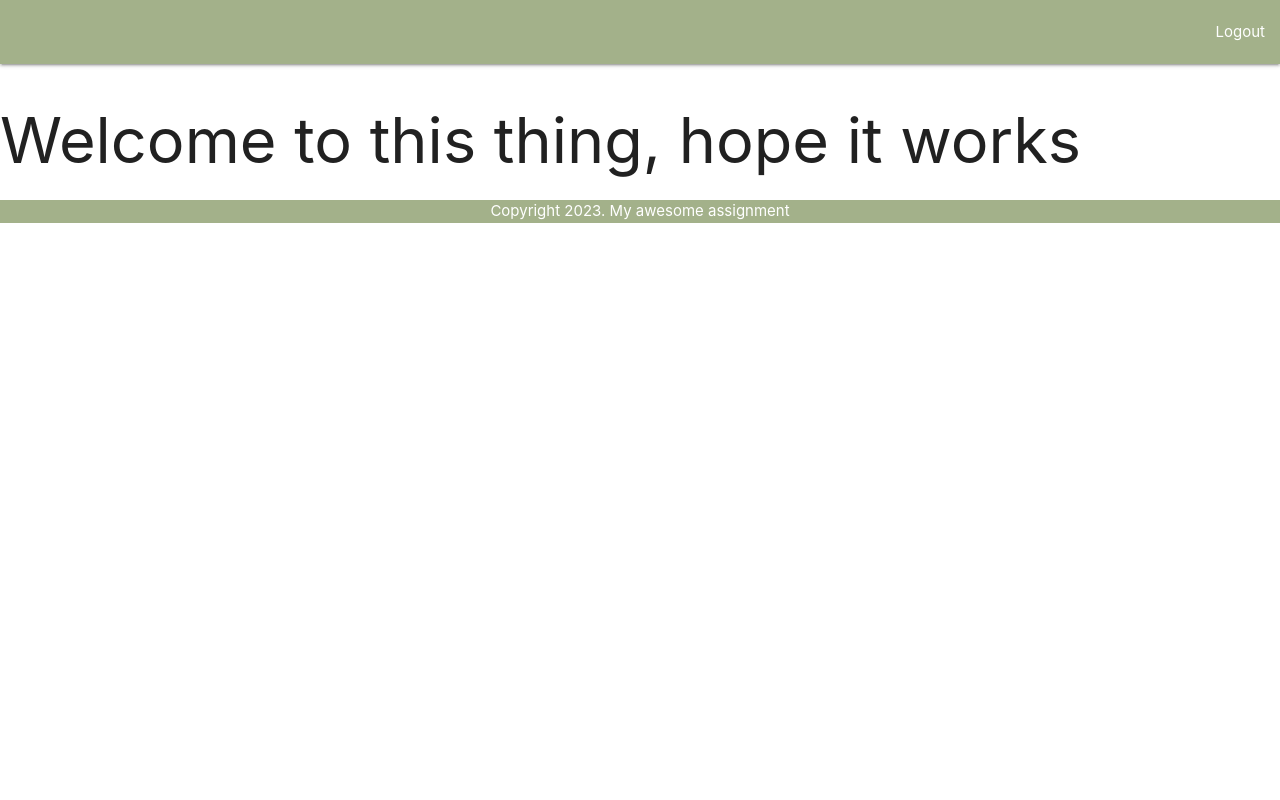
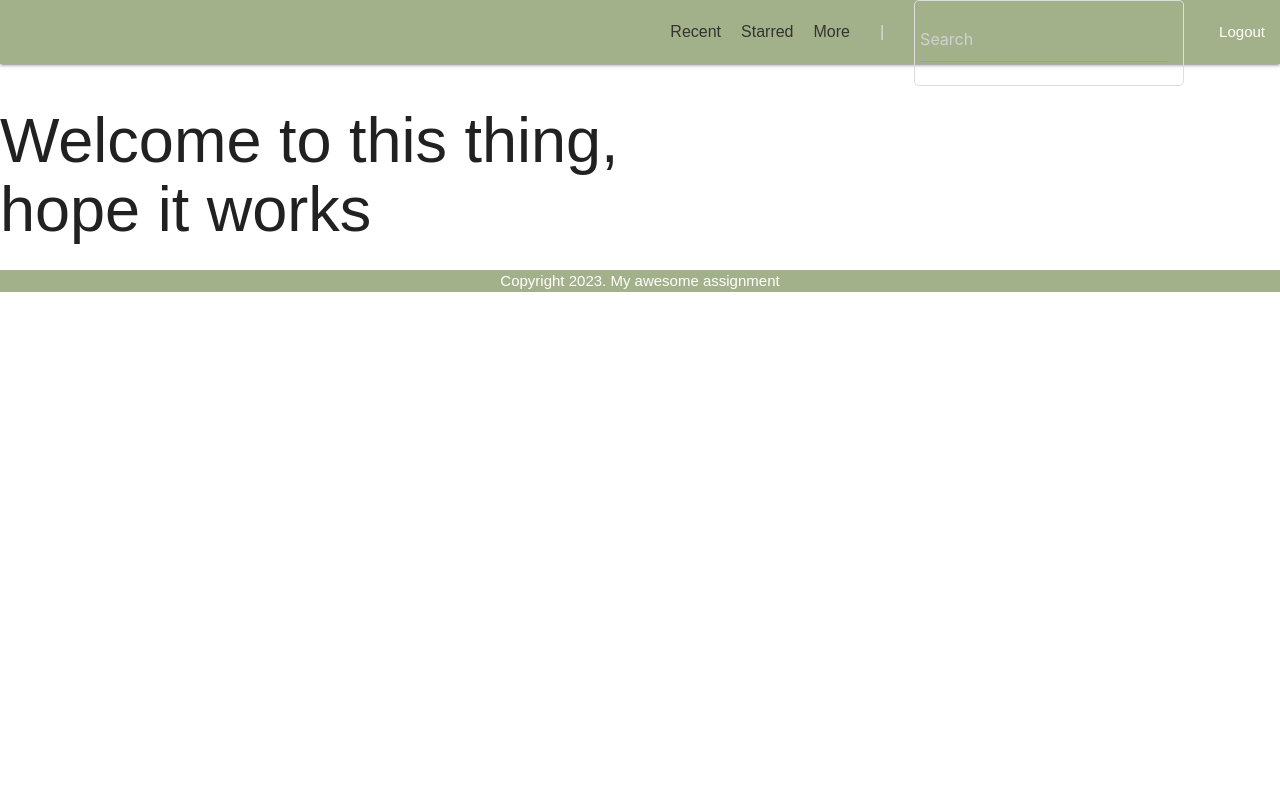
Before and after one commit to parzival123go/E-Commerce-template, a Flask app: page /app in a window 1280 px wide. Run offline with Flask 3, Linux system fonts and the light colour scheme.

Commit message:
started nav

```diff
--- a/App/app.py
+++ b/App/app.py
@@ -58,6 +58,12 @@ def index():
 def signup():
   return render_template("signup.html")
 
+@app.route("/logout", methods=['GET'])
+@login_required
+def logout_action():
+  logout_user()      #logs out user and redirects to the main page (login page)
+  #flash('Logging Out')
+  return redirect('/')
 
 @app.route("/login", methods=['POST'])
 def login_func():
--- a/App/static/css/styles.css
+++ b/App/static/css/styles.css
@@ -148,3 +148,113 @@ img{
     margin-top: auto;
     margin-bottom: auto;
   }
+
+  body {
+    font-family: Arial, sans-serif;
+    margin: 0;
+    padding: 0;
+}
+.container {
+    display: flex;
+    justify-content: space-between;
+    padding: 20px;
+}
+.workspace {
+    background-color: #f0f0f0;
+    border-radius: 5px;
+    padding: 20px;
+    width: 30%;
+    box-shadow: 0 4px 6px rgba(0, 0, 0, 0.1);
+    margin-bottom: 20px;
+}
+.workspace h2 {
+    margin-bottom: 10px;
+}
+.workspace ul {
+    list-style-type: none;
+    padding: 0;
+}
+.workspace li {
+    margin-bottom: 10px;
+}
+.workspace a {
+    color: #0079bf;
+    text-decoration: none;
+}
+.workspace a:hover {
+    text-decoration: underline;
+}
+
+.navbar {
+  background-color: #fff;
+  box-shadow: 0 2px 4px rgba(0, 0, 0, 0.1);
+  display: flex;
+  justify-content: space-between;
+  align-items: center;
+  padding: 10px 20px;
+}
+
+.navbar-container {
+  display: flex;
+  align-items: center;
+}
+
+.navbar-logo {
+  font-size: 24px;
+  font-weight: bold;
+  color: #0079bf;
+}
+
+.navbar-menu {
+  display: flex;
+  align-items: center;
+  list-style: none;
+  margin: 0;
+  padding: 0;
+}
+
+.navbar-item {
+  margin-right: 20px;
+  font-size: 16px;
+  color: #333;
+  cursor: pointer;
+}
+
+.navbar-item-more {
+  position: relative;
+}
+
+.navbar-item-separator {
+  margin: 0 10px;
+  color: #ddd;
+}
+
+.navbar-search-form {
+  display: flex;
+  align-items: center;
+  border: 1px solid #ddd;
+  border-radius: 5px;
+  padding: 5px;
+  margin-left: 20px;
+}
+
+.navbar-search-input {
+  border: none;
+  outline: none;
+  flex: 1;
+  padding: 5px;
+  font-size: 14px;
+}
+
+.navbar-search-button {
+  background-color: transparent;
+  border: none;
+  outline: none;
+  padding: 5px;
+  cursor: pointer;
+}
+
+.fas {
+  font-size: 14px;
+  color: #333;
+}
--- a/App/templates/home.html
+++ b/App/templates/home.html
@@ -5,7 +5,18 @@
 {% block page %}{% endblock %}
 
 {% block link%}
+
 <ul id="nav-mobile" class="right">
+    <li class="navbar-item">Recent</li>
+      <li class="navbar-item">Starred</li>
+      <li class="navbar-item navbar-item-more">More <i class="fas fa-caret-down"></i></li>
+      <li class="navbar-item navbar-item-separator">|</li>
+      <li class="navbar-item">
+        <form class="navbar-search-form">
+          <input type="text" class="navbar-search-input" placeholder="Search">
+          <button type="submit" class="navbar-search-button"><i class="fas fa-search"></i></button>
+        </form>
+      </li>
     <li><a href="/logout">Logout</a></li>
 </ul>
 {% endblock %}
```
Also changed, not shown: App/data.db.
